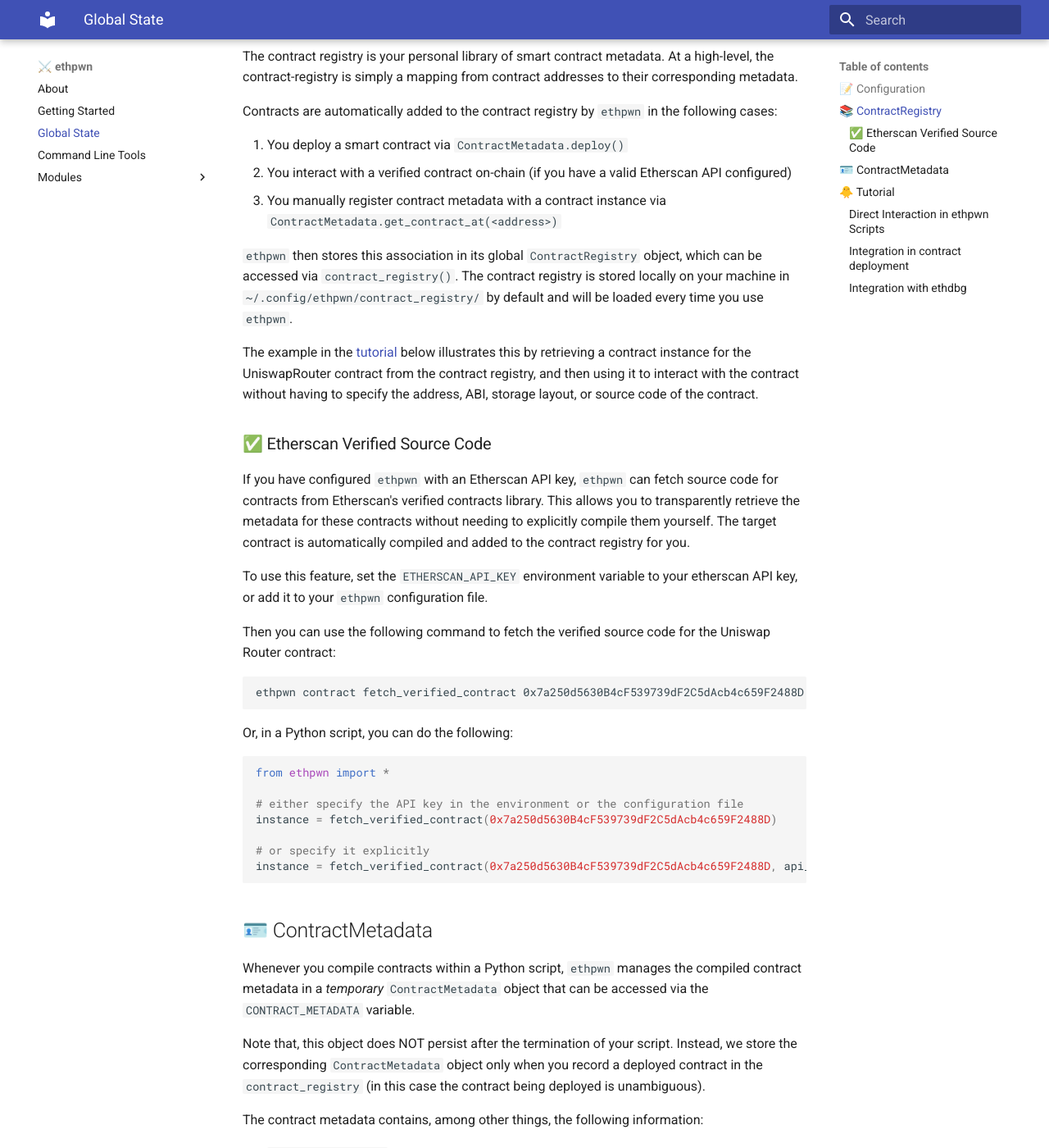
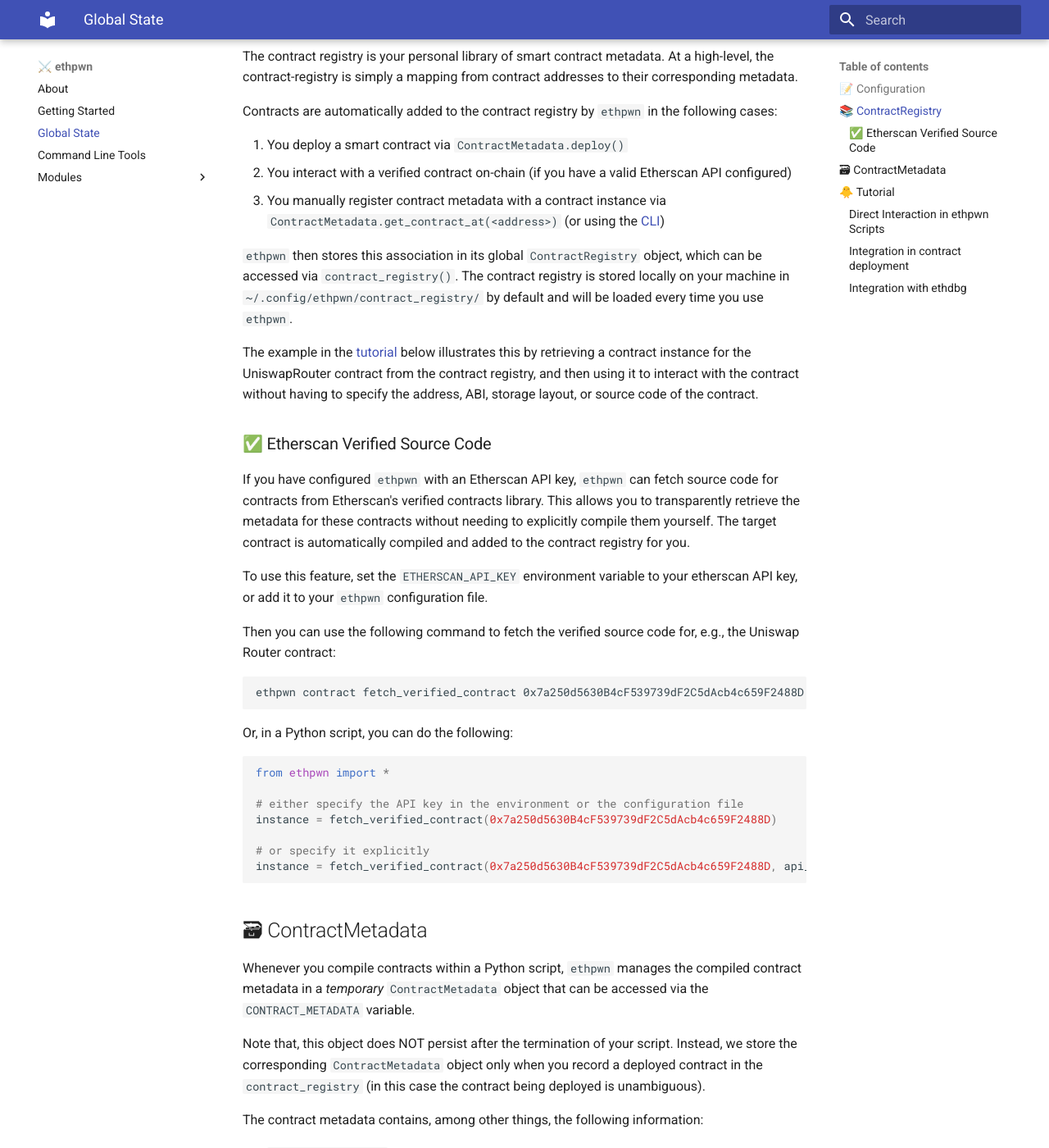
Before and after one commit to ethpwn/ethpwn, an MkDocs documentation site: the page built from docs/docs/ethpwn/global_state.md, in a window 1280 px wide and 1400 px high, scrolled down 1819 px. Shown: the whole window at 82% size. Built offline with MkDocs 1.6.1 and Material for MkDocs 9.7.7, drawn with Linux system fonts in a browser that asks for light colours.

Commit message:
doc changes
Signed-off-by: degrigis <degrigis@ucsb.edu>

````diff
--- a/docs/docs/ethpwn/global_state.md
+++ b/docs/docs/ethpwn/global_state.md
@@ -66,7 +66,7 @@
 
 1. You deploy a smart contract via `ContractMetadata.deploy()`
 2. You interact with a verified contract on-chain (if you have a valid Etherscan API configured)
-3. You manually register contract metadata with a contract instance via `ContractMetadata.get_contract_at(<address>)`
+3. You manually register contract metadata with a contract instance via `ContractMetadata.get_contract_at(<address>)` (or using the [CLI](/ethpwn/ethpwn/cli/))
 
 `ethpwn` then stores this association in its global `ContractRegistry` object, which can be accessed via `contract_registry()`.
 The contract registry is stored locally on your machine in `~/.config/ethpwn/contract_registry/` by default and will be loaded every time you use `ethpwn`.
@@ -79,7 +79,7 @@
 
 To use this feature, set the `ETHERSCAN_API_KEY` environment variable to your etherscan API key, or add it to your `ethpwn` configuration file.
 
-Then you can use the following command to fetch the verified source code for the Uniswap Router contract:
+Then you can use the following command to fetch the verified source code for, e.g., the Uniswap Router contract:
 ```bash
 ethpwn contract fetch_verified_contract 0x7a250d5630B4cF539739dF2C5dAcb4c659F2488D
 ```
@@ -95,7 +95,7 @@
 instance = fetch_verified_contract(0x7a250d5630B4cF539739dF2C5dAcb4c659F2488D, api_key='<YOUR_API_KEY>')
 ```
 
-## 🪪 ContractMetadata
+## 🗃 ContractMetadata
 Whenever you compile contracts within a Python script, `ethpwn` manages the compiled contract metadata in a *temporary*  `ContractMetadata` object that can be accessed via the `CONTRACT_METADATA` variable.
 
 Note that, this object does NOT persist after the termination of your script.
````
Also changed, not shown: docs/docs/ethpwn/getting_started.md (+5 -1 lines).
